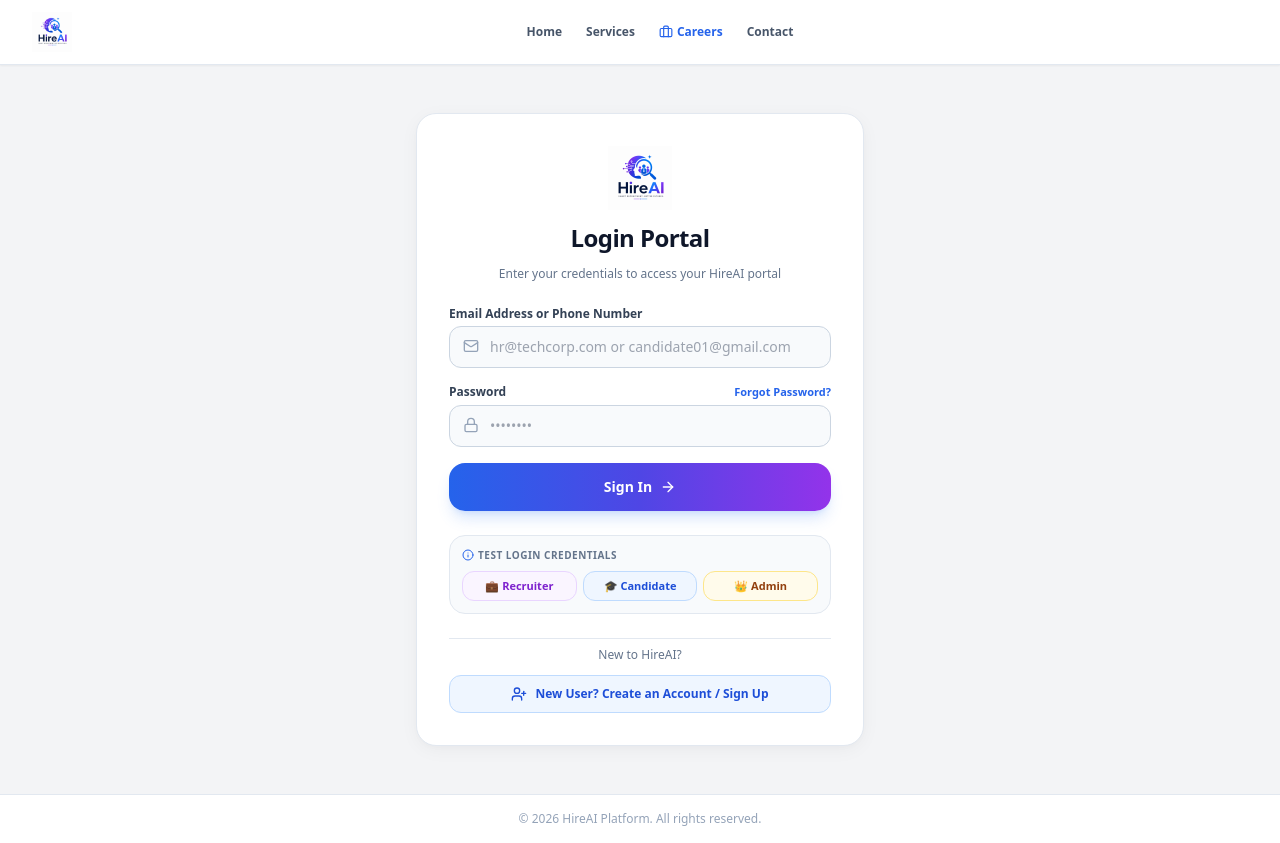
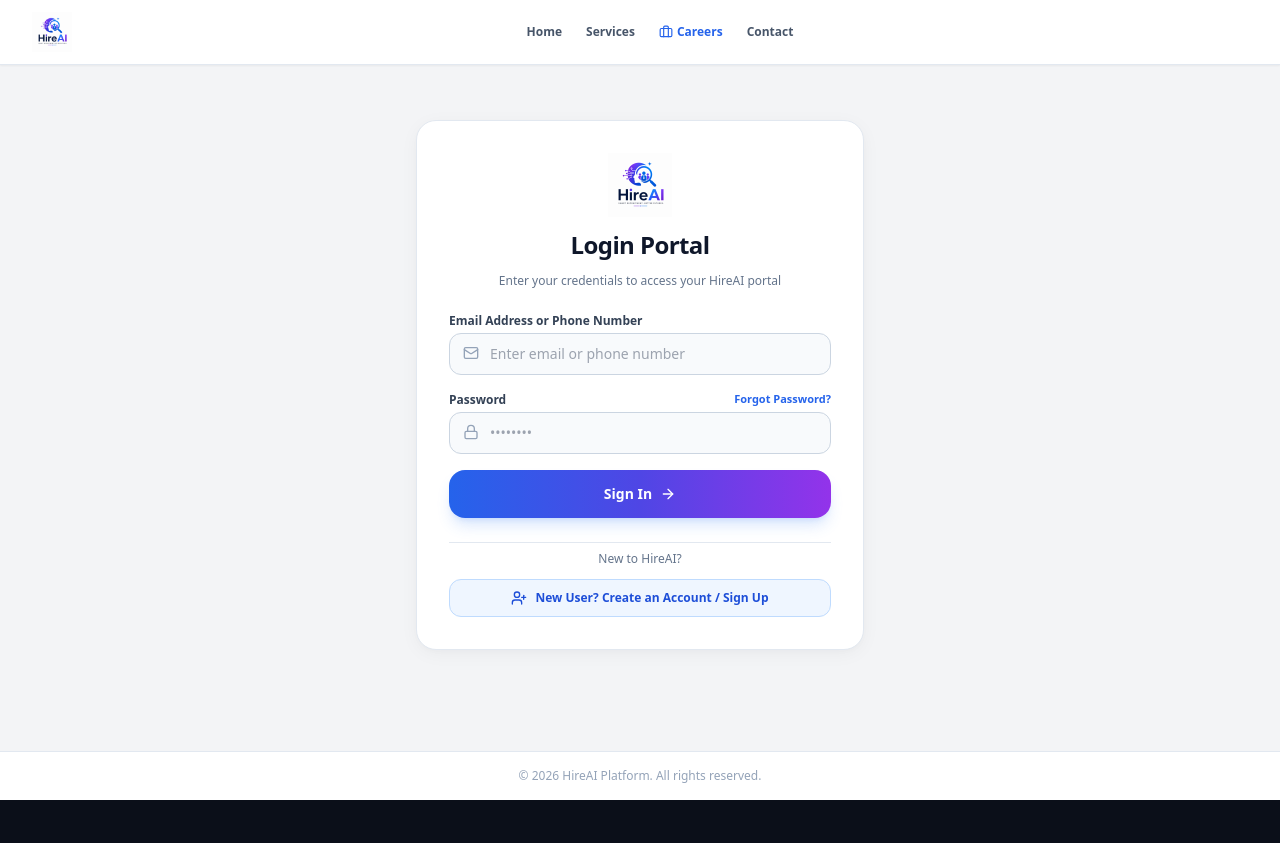
Before and after one commit to jonathpriya/HireAI, a React (Vite) app in the folder frontend/: page /login in a window 1280 px wide. After the commit the page ends 800 px from the top, so only its background shows below. Built offline with nearby package versions, Linux system fonts and the light colour scheme.

Commit message:
Remove test login credentials helper bar and demo placeholders from Login page

```diff
--- a/frontend/src/pages/public/Login.jsx
+++ b/frontend/src/pages/public/Login.jsx
@@ -1,7 +1,7 @@
 import React, { useState } from 'react';
 import { Link, useNavigate, useLocation } from 'react-router-dom';
 import { useAuth } from '../../context/AuthContext';
-import { Sparkles, Mail, Lock, AlertCircle, ArrowRight, PhoneCall, UserPlus, Info, Check } from 'lucide-react';
+import { Sparkles, Mail, Lock, AlertCircle, ArrowRight, PhoneCall, UserPlus } from 'lucide-react';
 
 export default function Login() {
   const [email, setEmail] = useState('');
@@ -11,7 +11,6 @@
   const [showForgotModal, setShowForgotModal] = useState(false);
   const [forgotPhone, setForgotPhone] = useState('');
   const [forgotSuccess, setForgotSuccess] = useState(false);
-  const [copiedRole, setCopiedRole] = useState(null);
 
   const { login } = useAuth();
   const navigate = useNavigate();
@@ -53,14 +52,6 @@
     }
   };
 
-  const fillCredentials = (roleName, demoEmail, demoPw) => {
-    setEmail(demoEmail);
-    setPassword(demoPw);
-    setError('');
-    setCopiedRole(roleName);
-    setTimeout(() => setCopiedRole(null), 2000);
-  };
-
   const handleForgotSubmit = (e) => {
     e.preventDefault();
     setForgotSuccess(true);
@@ -99,7 +90,7 @@
                 required
                 value={email}
                 onChange={(e) => setEmail(e.target.value)}
-                placeholder="hr@techcorp.com or candidate01@gmail.com"
+                placeholder="Enter email or phone number"
                 className="w-full bg-slate-50 border border-slate-300 rounded-xl pl-10 pr-4 py-2.5 text-sm text-slate-900 focus:bg-white focus:border-blue-600 focus:ring-2 focus:ring-blue-100 outline-none transition"
               />
             </div>
@@ -141,43 +132,6 @@
             <ArrowRight className="w-4 h-4" />
           </button>
         </form>
-
-        {/* Quick Fill Credentials Helper Bar */}
-        <div className="p-3 rounded-2xl bg-slate-50 border border-slate-200 space-y-2">
-          <div className="flex items-center justify-between">
-            <span className="text-[10px] font-bold text-slate-500 uppercase tracking-wider flex items-center gap-1">
-              <Info className="w-3 h-3 text-blue-600" /> Test Login Credentials
-            </span>
-            {copiedRole && (
-              <span className="text-[10px] font-bold text-emerald-600 flex items-center gap-0.5">
-                <Check className="w-3 h-3" /> Filled {copiedRole}!
-              </span>
-            )}
-          </div>
-          <div className="grid grid-cols-3 gap-1.5 text-[11px] font-extrabold">
-            <button
-              type="button"
-              onClick={() => fillCredentials('Recruiter', 'hr@techcorp.com', 'Recruiter@123')}
-              className="py-1.5 px-2 rounded-xl bg-purple-50 hover:bg-purple-100 border border-purple-200 text-purple-700 text-center transition"
-            >
-              💼 Recruiter
-            </button>
-            <button
-              type="button"
-              onClick={() => fillCredentials('Candidate', 'candidate01@gmail.com', 'Candidate@123')}
-              className="py-1.5 px-2 rounded-xl bg-blue-50 hover:bg-blue-100 border border-blue-200 text-blue-700 text-center transition"
-            >
-              🎓 Candidate
-            </button>
-            <button
-              type="button"
-              onClick={() => fillCredentials('Admin', 'admin@mycompany.com', 'Admin@123')}
-              className="py-1.5 px-2 rounded-xl bg-amber-50 hover:bg-amber-100 border border-amber-200 text-amber-800 text-center transition"
-            >
-              👑 Admin
-            </button>
-          </div>
-        </div>
 
         {/* New User Sign Up Section */}
         <div className="pt-2 border-t border-slate-200 text-center space-y-3">
```
